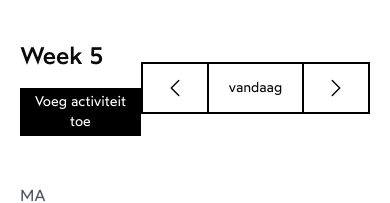
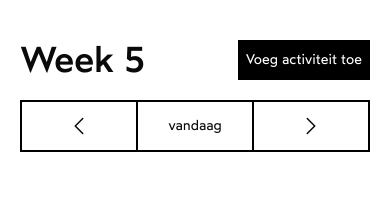
Before and after one commit to MooijGedaan/activictus, a Next.js app in the folder activictus/: page / in a window 390 px wide. Shown: the top 203 px of the page. Built offline with nearby package versions, Linux system fonts and the light colour scheme; no server answers; the database is empty.

Commit message:
Improve layout and responsiveness of WeekNavigation component

```diff
--- a/activictus/components/WeekNavigation.tsx
+++ b/activictus/components/WeekNavigation.tsx
@@ -47,7 +47,7 @@ const WeekNavigation: React.FC<WeekNavigationProps> = ({
   };
 
   return (
-    <div className="flex justify-between mb-12 items-center">
+    <div className="md:flex justify-between mb-12 items-center">
       {isModalOpen && (
         <ActivityForm
           onSubmit={(e) => {
@@ -63,14 +63,14 @@ const WeekNavigation: React.FC<WeekNavigationProps> = ({
           selectedDate={selectedDate}
         />
       )}
-      <div className="md:flex md:items-center">
-        <h2 className="md:text-4xl text-2xl font-medium">Week {weekNumber}</h2>
+      <div className="flex md:items-center justify-between mb-5 md:mb-0">
+        <h2 className="md:text-4xl text-4xl font-medium">Week {weekNumber}</h2>
 
         <button
           onClick={() => {
             handleSetIsModalOpen(true);
           }}
-          className="text-sm bg-black text-white md:px-4 px-2 md:py-2 py-1 mt-4 md:mt-0 md:ml-4"
+          className="text-sm bg-black text-white md:px-4 px-2 md:py-2 py-1 md:ml-5"
         >
           Voeg activiteit toe
         </button>
```
